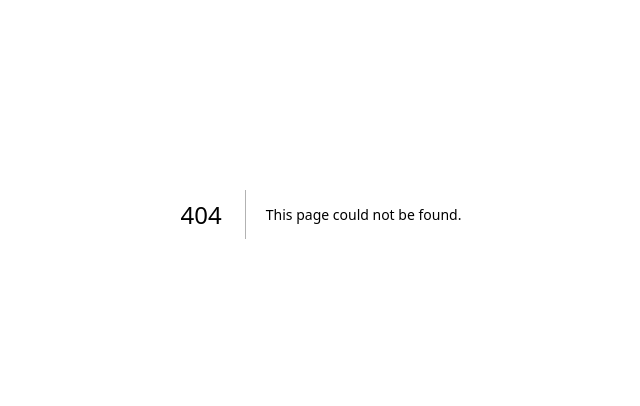
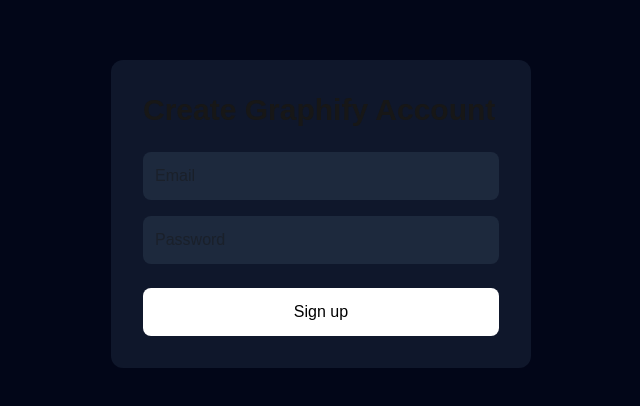
Before and after one commit to yellow269/graphify, a Next.js app: page /signup in a window 1280 px wide. Before the commit this address had no page. Shown: the part 186-592 px from the top of the page, without its empty margins (319-959 px from the left). Built offline with nearby package versions, Linux system fonts and the light colour scheme; no server answers.

Commit message:
replace upload page with auth redirect

```diff
--- a/app/dashboard/page.tsx
+++ b/app/dashboard/page.tsx
@@ -1,8 +1,31 @@
+"use client";
+
+import { useEffect, useState } from "react";
+import { useRouter } from "next/navigation";
+import { supabase } from "@/lib/supabase";
+
 export default function DashboardPage() {
+  const router = useRouter();
+  const [userEmail, setUserEmail] = useState("");
+
+  useEffect(() => {
+    async function checkUser() {
+      const { data } = await supabase.auth.getUser();
+
+      if (!data.user) {
+        router.push("/login");
+      } else {
+        setUserEmail(data.user.email || "");
+      }
+    }
+
+    checkUser();
+  }, [router]);
+
   const reports = [
-    { name: 'Sales Q1', rows: 1240, updated: '2 min ago' },
-    { name: 'Marketing Leads', rows: 860, updated: '10 min ago' },
-    { name: 'Revenue Forecast', rows: 430, updated: '1 hour ago' },
+    { name: "Sales Q1", rows: 1240, updated: "2 min ago" },
+    { name: "Marketing Leads", rows: 860, updated: "10 min ago" },
+    { name: "Revenue Forecast", rows: 430, updated: "1 hour ago" },
   ];
 
   return (
@@ -10,29 +33,73 @@
       <div className="flex">
         <aside className="w-72 min-h-screen border-r border-white/10 bg-white/5 backdrop-blur-xl p-6">
           <h1 className="text-2xl font-bold">Graphify</h1>
-          <p className="text-sm text-slate-400 mt-1">Authenticated Dashboard</p>
+          <p className="text-sm text-slate-400 mt-1">
+            Authenticated Dashboard
+          </p>
 
           <nav className="mt-10 space-y-3">
-            <a href="/dashboard" className="block rounded-xl bg-white/10 px-4 py-3">Overview</a>
-            <a href="/upload" className="block rounded-xl px-4 py-3 hover:bg-white/5">Upload CSV</a>
-            <a href="/charts" className="block rounded-xl px-4 py-3 hover:bg-white/5">Charts</a>
-            <a href="/reports" className="block rounded-xl px-4 py-3 hover:bg-white/5">Saved Reports</a>
-            <a href="/settings" className="block rounded-xl px-4 py-3 hover:bg-white/5">Settings</a>
+            <a
+              href="/dashboard"
+              className="block rounded-xl bg-white/10 px-4 py-3"
+            >
+              Overview
+            </a>
+            <a
+              href="/upload"
+              className="block rounded-xl px-4 py-3 hover:bg-white/5"
+            >
+              Upload CSV
+            </a>
+            <a
+              href="/charts"
+              className="block rounded-xl px-4 py-3 hover:bg-white/5"
+            >
+              Charts
+            </a>
+            <a
+              href="/reports"
+              className="block rounded-xl px-4 py-3 hover:bg-white/5"
+            >
+              Saved Reports
+            </a>
+            <a
+              href="/settings"
+              className="block rounded-xl px-4 py-3 hover:bg-white/5"
+            >
+              Settings
+            </a>
           </nav>
 
-          <div className="mt-12 rounded-2xl border border-white/10 bg-white/5 p-4">
-            <p className="text-sm text-slate-400">Signed in as</p>
-            <p className="font-semibold mt-1">julian@graphify.app</p>
-          </div>
-        </aside>
+  <div className="mt-12 rounded-2xl border border-white/10 bg-white/5 p-4">
+    <p className="text-sm text-slate-400">Signed in as</p>
+    <p className="font-semibold mt-1">{userEmail}</p>
+
+    <button
+      onClick={async () => {
+        await supabase.auth.signOut();
+        router.push("/login");
+      }}
+      className="mt-4 w-full rounded-xl bg-red-500/20 px-4 py-3 text-sm hover:bg-red-500/30"
+    >
+      Logout
+    </button>
+  </div>
+</aside>
 
         <section className="flex-1 p-8">
           <div className="flex items-center justify-between">
             <div>
-              <h2 className="text-4xl font-bold">Welcome back, Julian 👋</h2>
-              <p className="text-slate-400 mt-2">Your saved dashboards and analytics workspace</p>
+              <h2 className="text-4xl font-bold">
+                Welcome back, Julian 👋
+              </h2>
+              <p className="text-slate-400 mt-2">
+                Your saved dashboards and analytics workspace
+              </p>
             </div>
-            <a href="/upload" className="rounded-2xl bg-white text-slate-900 px-6 py-3 font-semibold">
+            <a
+              href="/upload"
+              className="rounded-2xl bg-white text-slate-900 px-6 py-3 font-semibold"
+            >
               + New Upload
             </a>
           </div>
@@ -62,7 +129,9 @@
                 >
                   <div>
                     <p className="font-semibold">{report.name}</p>
-                    <p className="text-sm text-slate-400">{report.rows} rows</p>
+                    <p className="text-sm text-slate-400">
+                      {report.rows} rows
+                    </p>
                   </div>
                   <div className="text-right">
                     <p className="text-sm text-slate-400">Updated</p>
--- a/app/login/page.tsx
+++ b/app/login/page.tsx
@@ -14,7 +14,7 @@
     e.preventDefault();
     setLoading(true);
 
-    const { error } = await supabase!.auth.signInWithPassword({
+const { error } = await supabase.auth.signInWithPassword({
       email,
       password,
     });
--- /dev/null
+++ b/app/signup/page.tsx
@@ -0,0 +1,68 @@
+"use client";
+
+import { useState } from "react";
+import { useRouter } from "next/navigation";
+import { supabase } from "@/lib/supabase";
+
+export default function SignupPage() {
+  const router = useRouter();
+
+  const [email, setEmail] = useState("");
+  const [password, setPassword] = useState("");
+  const [loading, setLoading] = useState(false);
+
+  async function handleSignup(e: React.FormEvent) {
+    e.preventDefault();
+    setLoading(true);
+
+    const { data, error } = await supabase.auth.signUp({
+      email,
+      password,
+    });
+
+    console.log("SIGNUP RESULT:", data, error);
+
+    if (error) {
+      alert(error.message);
+      setLoading(false);
+      return;
+    }
+
+    router.push("/dashboard");
+  }
+
+  return (
+    <div className="min-h-screen bg-slate-950 flex items-center justify-center">
+      <form
+        onSubmit={handleSignup}
+        className="bg-slate-900 p-8 rounded-xl w-[420px]"
+      >
+        <h1 className="text-3xl font-bold mb-6">Create Graphify Account</h1>
+
+        <input
+          type="email"
+          placeholder="Email"
+          value={email}
+          onChange={(e) => setEmail(e.target.value)}
+          className="w-full mb-4 p-3 rounded-lg bg-slate-800"
+        />
+
+        <input
+          type="password"
+          placeholder="Password"
+          value={password}
+          onChange={(e) => setPassword(e.target.value)}
+          className="w-full mb-6 p-3 rounded-lg bg-slate-800"
+        />
+
+        <button
+          type="submit"
+          disabled={loading}
+          className="w-full bg-white text-black p-3 rounded-lg"
+        >
+          {loading ? "Creating..." : "Sign up"}
+        </button>
+      </form>
+    </div>
+  );
+}
--- a/app/upload/page.tsx
+++ b/app/upload/page.tsx
@@ -1,7 +1,8 @@
 'use client';
 
 import { useState } from 'react';
-import { supabase, getCurrentUser } from '@/lib/supabase';
+import { supabase } from '@/lib/supabase';
+import { getCurrentUser } from '@/lib/auth';
 
 export default function UploadPage() {
   const [fileName, setFileName] = useState('');
--- a/lib/supabase.ts
+++ b/lib/supabase.ts
@@ -1,21 +1,6 @@
-import { createClient } from "@supabase/supabase-js";
+import { createClient } from '@supabase/supabase-js'
 
-const supabaseUrl = process.env.NEXT_PUBLIC_SUPABASE_URL || "";
-const supabaseAnonKey = process.env.NEXT_PUBLIC_SUPABASE_ANON_KEY || "";
+const supabaseUrl = process.env.NEXT_PUBLIC_SUPABASE_URL!
+const supabaseAnonKey = process.env.NEXT_PUBLIC_SUPABASE_ANON_KEY!
 
-export const supabase =
-  supabaseUrl && supabaseAnonKey
-    ? createClient(supabaseUrl, supabaseAnonKey)
-    : null;
-
-export async function getCurrentUser() {
-  if (!supabase) {
-    return { data: { user: null } };
-  }
-
-  const {
-    data: { user },
-  } = await supabase.auth.getUser();
-
-  return { data: { user } };
-}
+export const supabase = createClient(supabaseUrl, supabaseAnonKey)
```
Also changed, not shown: app/signup/charts/page.tsx (renamed from app/charts/page.tsx).
